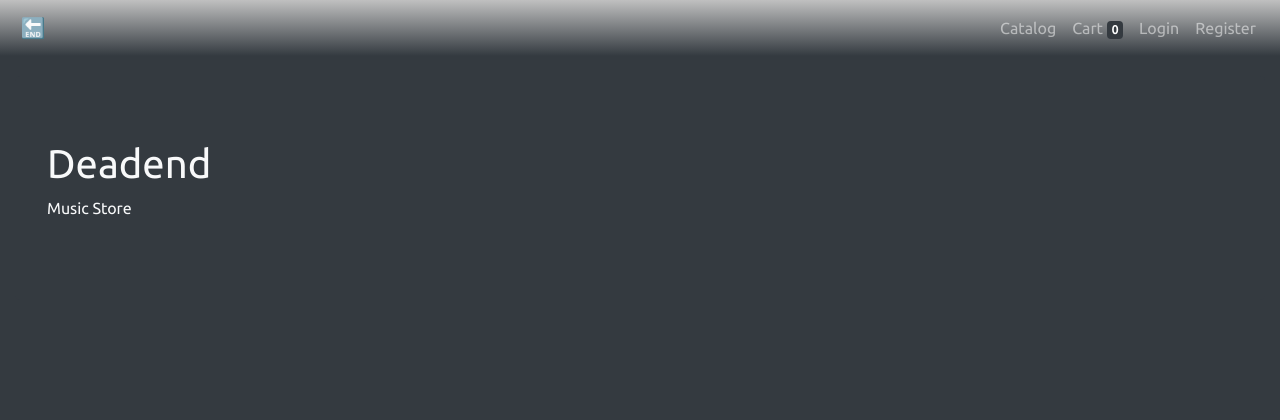
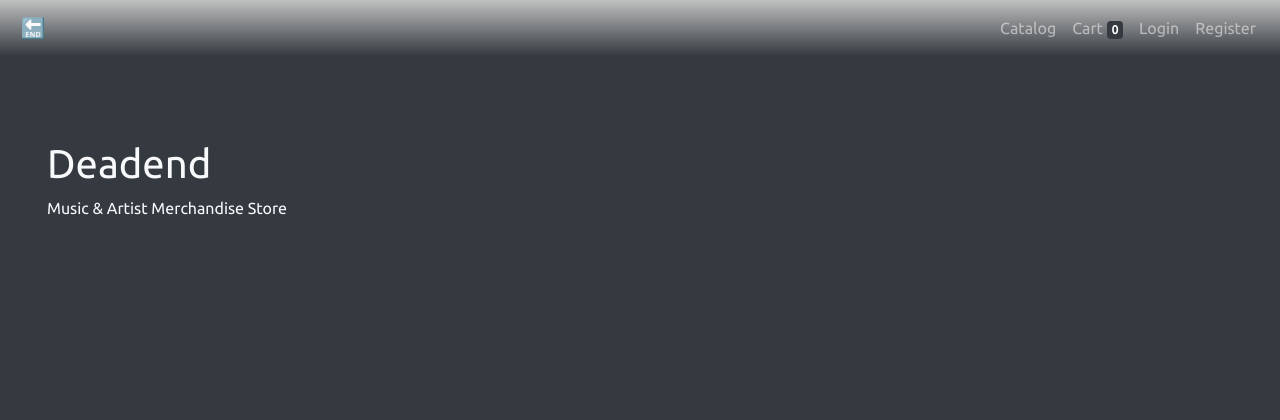
Before and after one commit to johnjay-balilo/deadendph, a PHP site: page /app/views/home.php in a window 1280 px wide. Shown: the top 420 px of the page. Run offline with PHP 8.4, Linux system fonts and the light colour scheme; data that the repository does not hold is empty.

Commit message:
ecom website

```diff
--- a/app/views/home.php
+++ b/app/views/home.php
@@ -15,7 +15,7 @@
 				 ?>
 			</h1>
 
-			<p> Music Store </p>
+			<p> Music & Artist Merchandise Store </p>
 
 
 		</div> <!-- end jumbo -->
```
